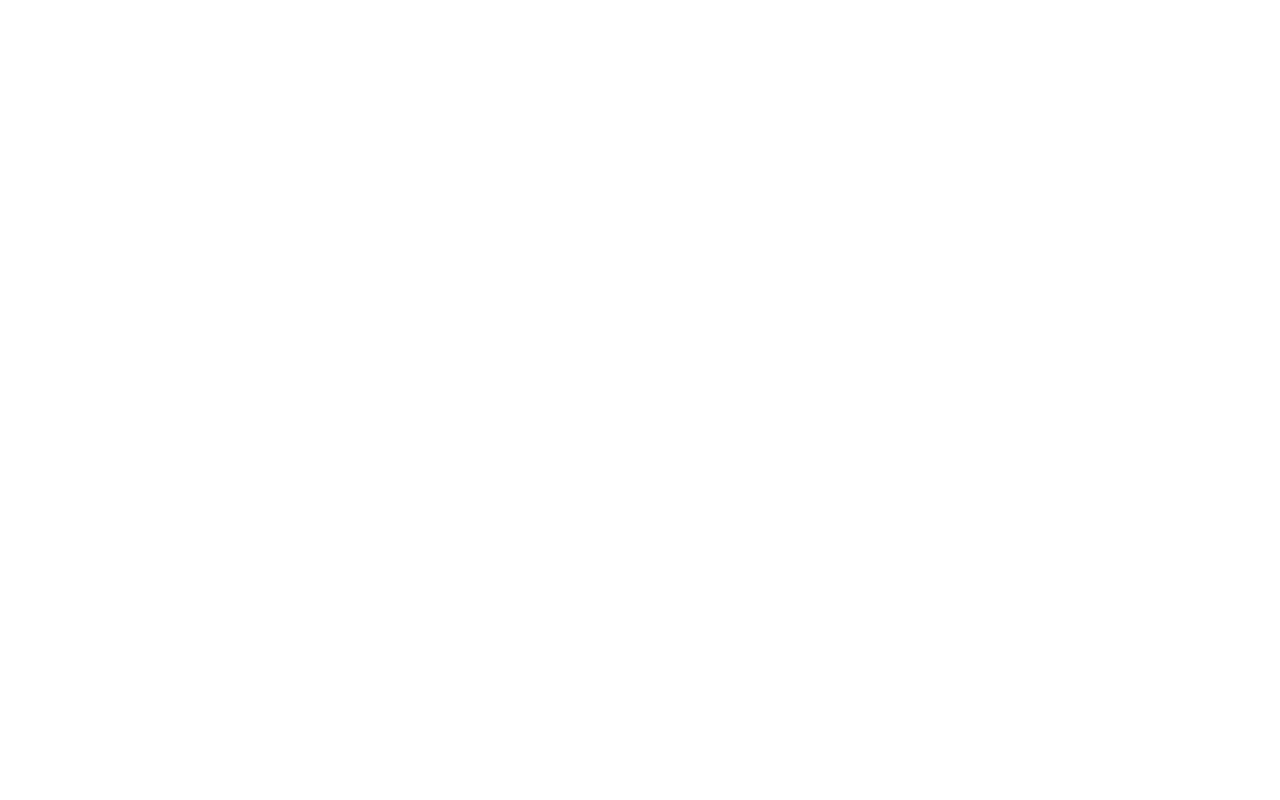
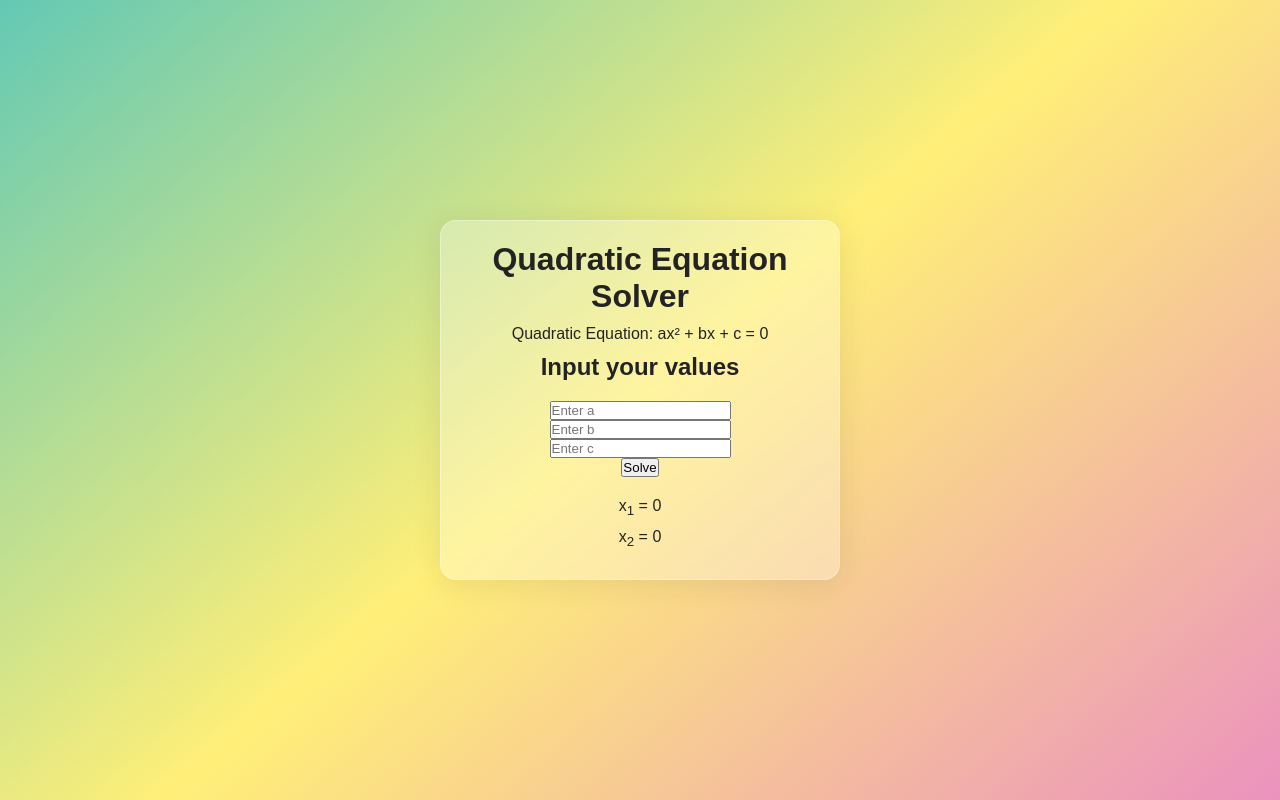
Before and after one commit to Irtaza2009/Calculator, a plain HTML site: page Quadratic-Equation/index.html in a window 1280 px wide. Drawn offline with Linux system fonts and the light colour scheme.

Commit message:
started work on a quadratic equation solver

```diff
--- a/Quadratic-Equation/index.html
+++ b/Quadratic-Equation/index.html
@@ -0,0 +1,28 @@
+<!DOCTYPE html>
+<html lang="en">
+  <head>
+    <meta charset="UTF-8" />
+    <meta http-equiv="X-UA-Compatible" content="IE=edge" />
+    <meta name="viewport" content="width=device-width, initial-scale=1.0" />
+    <link rel="stylesheet" href="style.css" />
+    <title>Quadratic Equation Solver</title>
+  </head>
+  <body>
+    <div class="wrapper" role="main" aria-label="Quadratic Equation Solver">
+      <h1>Quadratic Equation Solver</h1>
+      <p>Quadratic Equation: ax² + bx + c = 0</p>
+      <h2>Input your values</h2>
+      <section class="input-section">
+        <input type="number" id="a" placeholder="Enter a" />
+        <input type="number" id="b" placeholder="Enter b" />
+        <input type="number" id="c" placeholder="Enter c" />
+        <button class="calc-button" onclick="solveQuadratic()">Solve</button>
+      </section>
+      <section class="result-section">
+        <p>x<sub>1</sub> = <span id="result1">0</span></p>
+        <p>x<sub>2</sub> = <span id="result2">0</span></p>
+      </section>
+    </div>
+    <script src="script.js"></script>
+  </body>
+</html>
--- /dev/null
+++ b/Quadratic-Equation/style.css
@@ -0,0 +1,53 @@
+html {
+  box-sizing: border-box;
+  height: 100%;
+}
+
+*,
+*::before,
+*::after {
+  box-sizing: inherit;
+  margin: 0;
+  padding: 0;
+}
+
+body {
+  align-items: center;
+  background: linear-gradient(320deg, #eb92be, #ffef78, #63c9b4);
+  display: flex;
+  font-family: "Dosis", sans-serif;
+  font-display: swap;
+  height: inherit;
+  justify-content: center;
+}
+
+.wrapper {
+  backdrop-filter: blur(5.5px);
+  -webkit-backdrop-filter: blur(5.5px);
+  border-radius: 16px;
+  box-shadow: 0 4px 30px rgba(35, 35, 35, 0.1);
+  color: #232323;
+  backdrop-filter: blur(4px);
+  -webkit-backdrop-filter: blur(4px);
+  background: rgba(255, 255, 255, 0.3);
+  border: 1px solid rgba(255, 255, 255, 0.34);
+  flex-basis: 400px;
+  height: auto;
+  padding: 20px 35px;
+  max-width: 90%;
+}
+
+h1,
+h2,
+p {
+  text-align: center;
+  margin-bottom: 10px;
+}
+
+.input-section,
+.result-section {
+  display: flex;
+  flex-direction: column;
+  align-items: center;
+  margin-top: 20px;
+}
--- a/script.js
+++ b/script.js
@@ -127,3 +127,7 @@ function factorial(n) {
     return n * factorial(n - 1);
   }
 }
+
+function redirectToQuadraticSolver() {
+  window.location.href = "Quadratic-Equation/index.html";
+}
--- a/style.css
+++ b/style.css
@@ -32,7 +32,7 @@ body {
   background: rgba(255, 255, 255, 0.3);
   border: 1px solid rgba(255, 255, 255, 0.34);
   flex-basis: 400px;
-  height: 630px;
+  height: 700px;
   padding: 20px 35px;
   max-width: 90%;
 }
@@ -117,3 +117,8 @@ body {
   justify-content: center;
   text-align: center;
 }
+
+.redirect-button:hover {
+  background-color: inherit;
+  color: inherit;
+}
```
Also changed, not shown: Quadratic-Equation/script.js (added).
